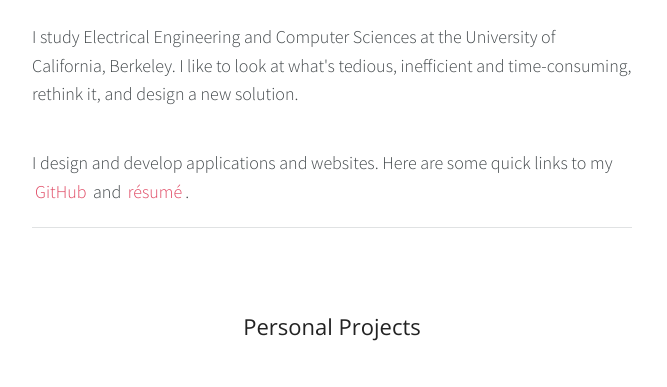
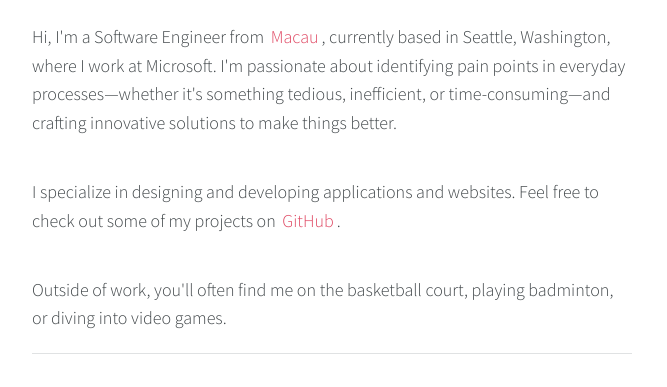
Before and after one commit to chonseng/chonseng-dot-info, a plain HTML site: page index.html in a window 1280 px wide. Shown: the part 272-659 px from the top of the page, without its empty margins (308-975 px from the left). Drawn offline with nearby package versions, Linux system fonts and the light colour scheme; a web font is replaced by a local one.

Commit message:
Update profile message

```diff
--- a/index.html
+++ b/index.html
@@ -50,12 +50,17 @@
           <div class="row">
             <div class="large-12 medium-12 small-12 column">
               <p>
-                I study Electrical Engineering and Computer Sciences at the University of California, Berkeley. I like to look at what's tedious, inefficient and time-consuming, rethink it, and design a new solution.
+                Hi, I'm a Software Engineer from <a href="https://www.macaotourism.gov.mo/en/" target="_blank">Macau</a>, currently based in Seattle, Washington, where I work at Microsoft. I'm passionate about identifying pain points in everyday processes—whether it's something tedious, inefficient, or time-consuming—and crafting innovative solutions to make things better.
               </p>
             </div>
             <div class="large-12 medium-12 small-12 column">
               <p>
-                I design and develop applications and websites. Here are some quick links to my <a href="https://github.com/chonseng">GitHub</a> and <a href="files/resume.pdf">résumé</a>.
+                I specialize in designing and developing applications and websites. Feel free to check out some of my projects on <a href="https://github.com/chonseng">GitHub</a>.
+              </p>
+            </div>
+            <div class="large-12 medium-12 small-12 column">
+              <p>
+                Outside of work, you'll often find me on the basketball court, playing badminton, or diving into video games.
               </p>
             </div>
           </div>
```
Also changed, not shown: 1 other file.
